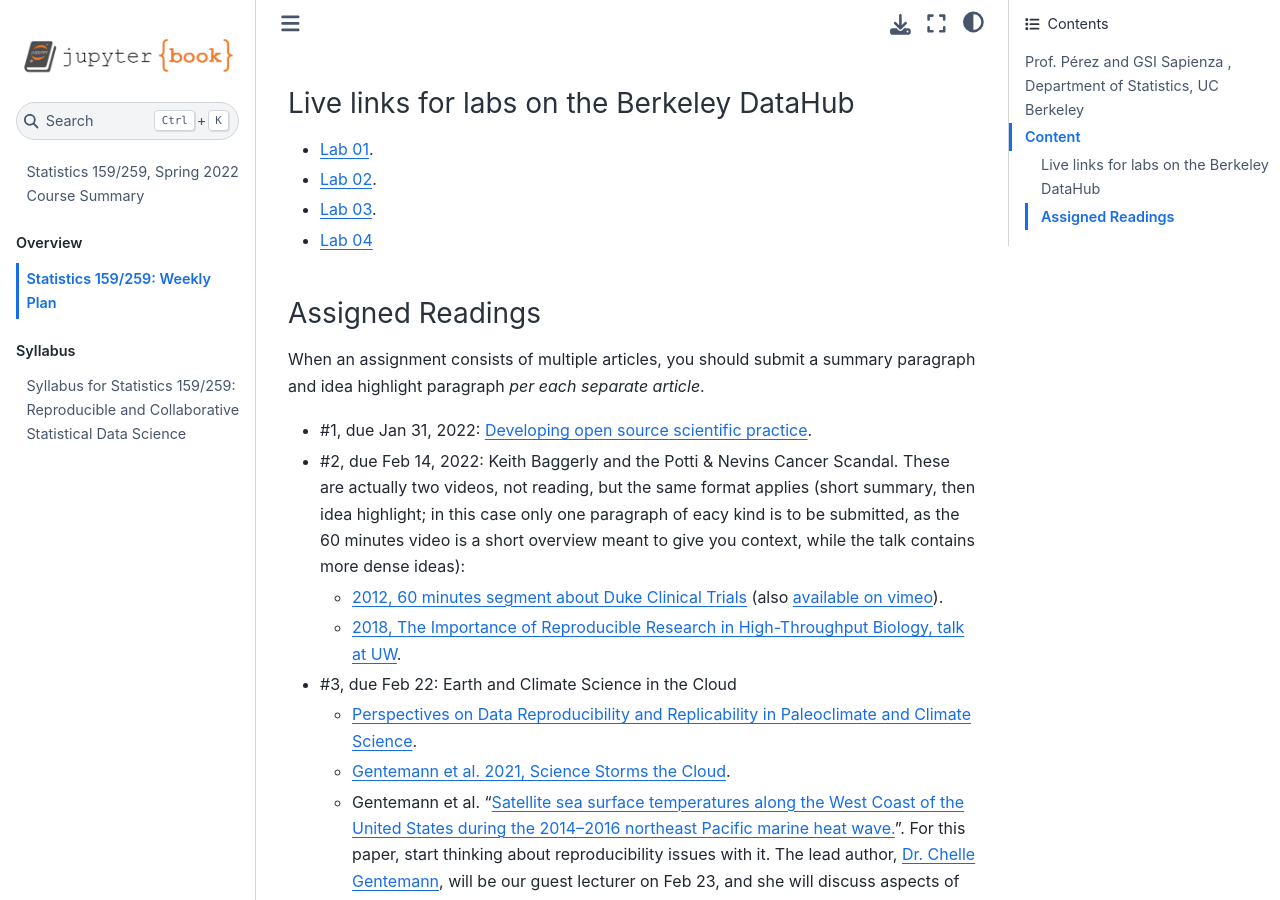
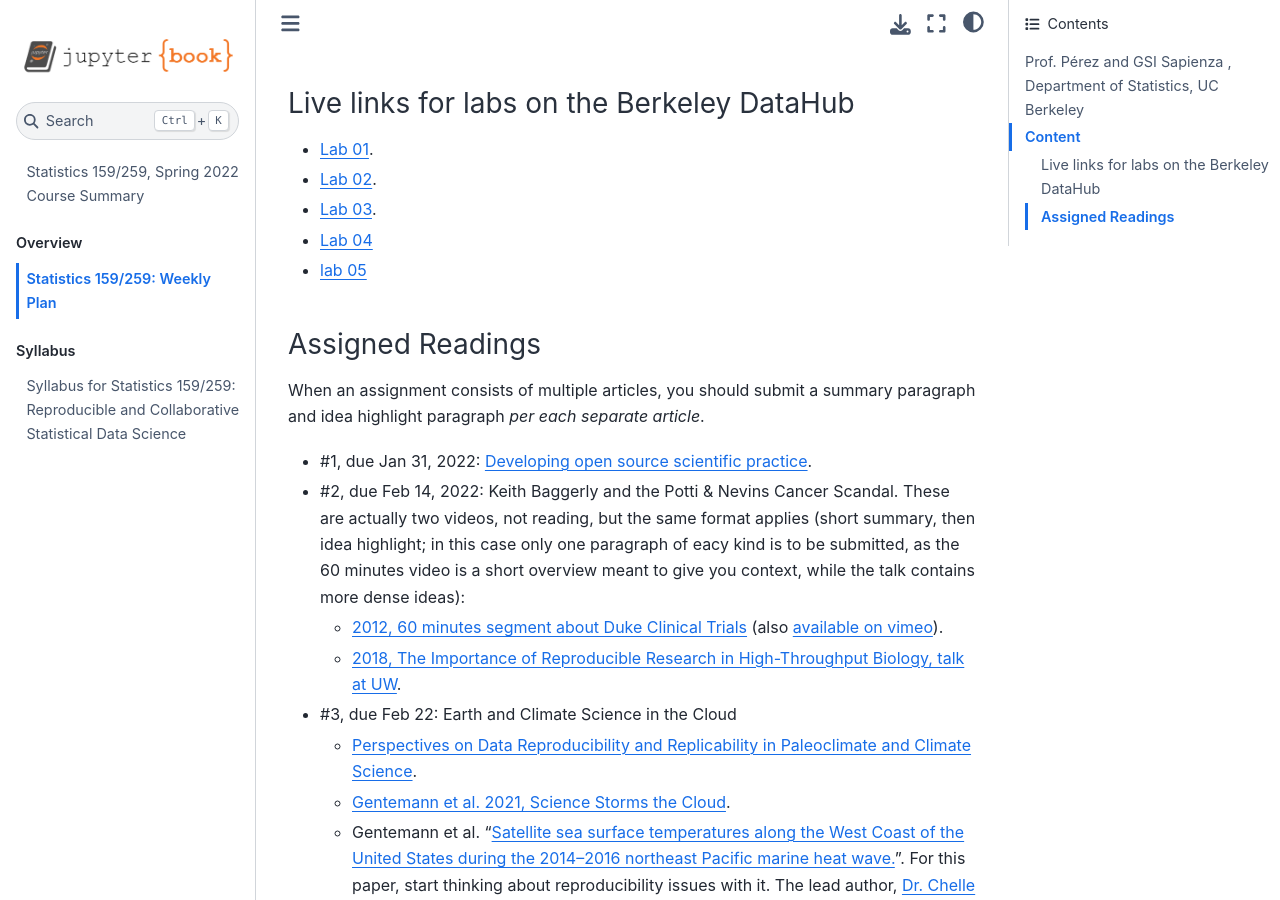
Before and after one commit to UCB-stat-159-s22/site, a Jupyter Book: the page built from schedule.md, in a window 1280 px wide and 900 px high, scrolled down 492 px. Built offline with Jupyter Book 1.0.4 settings and Sphinx 7.4.7 and the Sphinx Book theme 1.1.4, drawn with Linux system fonts in a browser that asks for light colours; pages that are not in the unit, such as notebooks, are missing from menus.

Commit message:
link to lab05 in bmgitpuller

```diff
--- a/schedule.md
+++ b/schedule.md
@@ -18,6 +18,8 @@
 * [Lab 03](https://stat159.datahub.berkeley.edu/hub/user-redirect/git-pull?repo=https%3A%2F%2Fgithub.com%2FUCB-stat-159-s22%2Fsite&urlpath=lab%2Ftree%2Fsite%2Flab%2Flab03%2Flab03.ipynb&branch=main).
 
 * [Lab 04](https://stat159.datahub.berkeley.edu/hub/user-redirect/git-pull?repo=https%3A%2F%2Fgithub.com%2FUCB-stat-159-s22%2Fsite&urlpath=lab%2Ftree%2Fsite%2Flab%2Flab04%2Flab04.ipynb&branch=main)
+
+* [lab 05](https://stat159.datahub.berkeley.edu/hub/user-redirect/git-pull?repo=https%3A%2F%2Fgithub.com%2FUCB-stat-159-s22%2Fsite&urlpath=lab%2Ftree%2Fsite%2Flab%2Flab05%2Flab05.ipynb&branch=main)
 
 ### Assigned Readings
 
```
